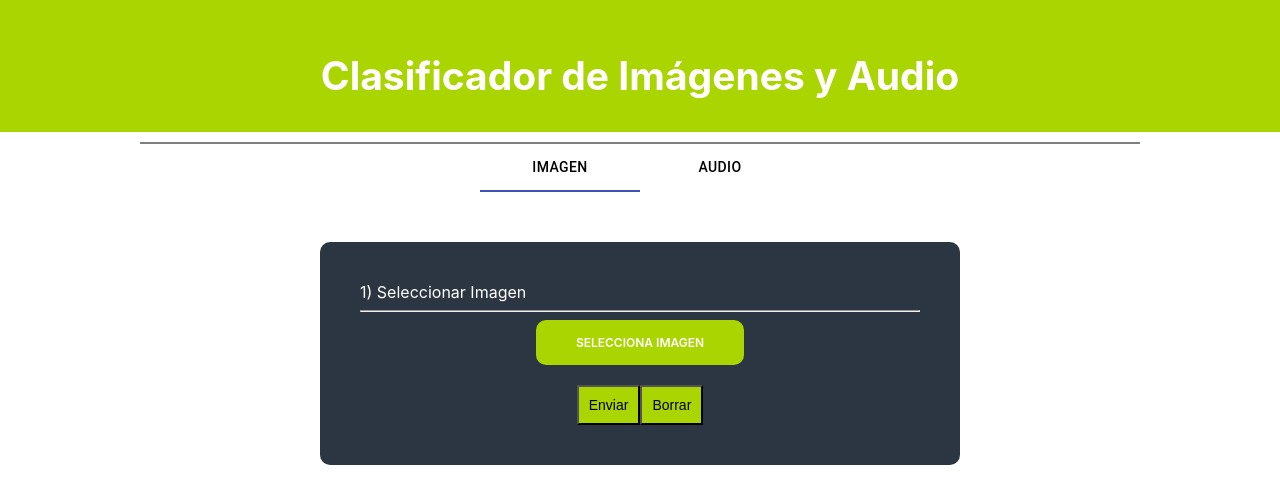
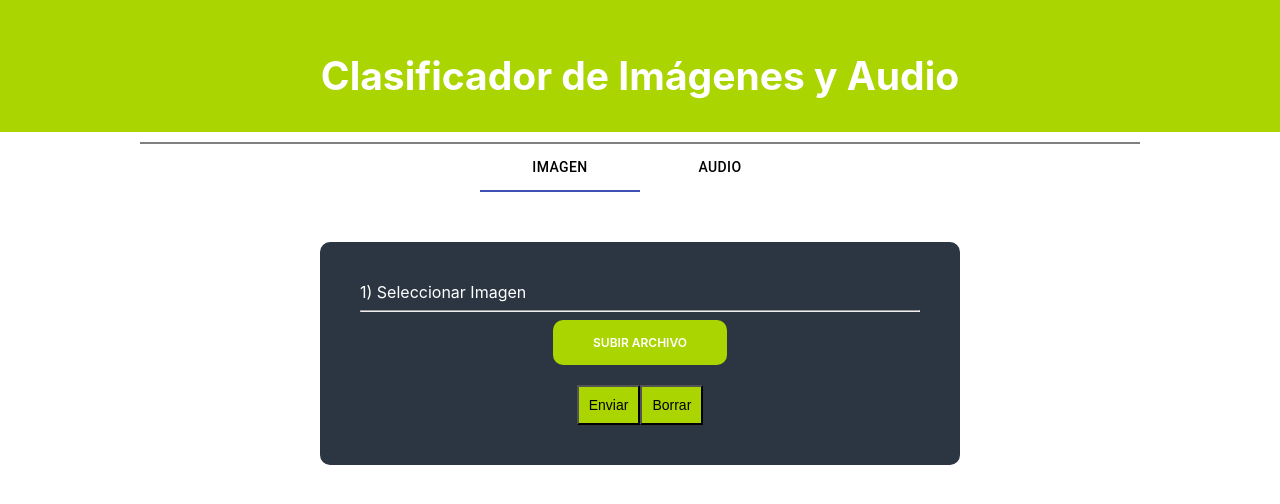
Before and after one commit to jesuslas/google-cloud-concept, a React (Create React App) app in the folder client/: page /image in a window 1280 px wide. Shown: the top 504 px of the page. Built offline with nearby package versions, Linux system fonts and the light colour scheme.

Commit message:
se cambia idioma

```diff
--- a/client/src/compoents/form.image.js
+++ b/client/src/compoents/form.image.js
@@ -57,7 +57,7 @@ function FormImage() {
                 className="input"
               />
               <label htmlFor="inputFile">
-                {file ? file[0].name : "Selecciona Imagen"}
+                {file ? file[0].name : "Subir Archivo"}
               </label>
             </Grid>
             <Grid item xs={12}>
--- a/client/src/compoents/form.voice.js
+++ b/client/src/compoents/form.voice.js
@@ -45,9 +45,9 @@ function FormImage() {
             </Grid>
             <Grid item xs={12} className="buttonActions">
               <button type="submit" onClick={() => sendImage(file)}>
-                Send
+                Enviar
               </button>
-              <button onClick={() => clear()}>Clear</button>
+              <button onClick={() => clear()}>Borar</button>
             </Grid>
             <Grid item xs={12} className="text">
               {result.details && result.details}
```
